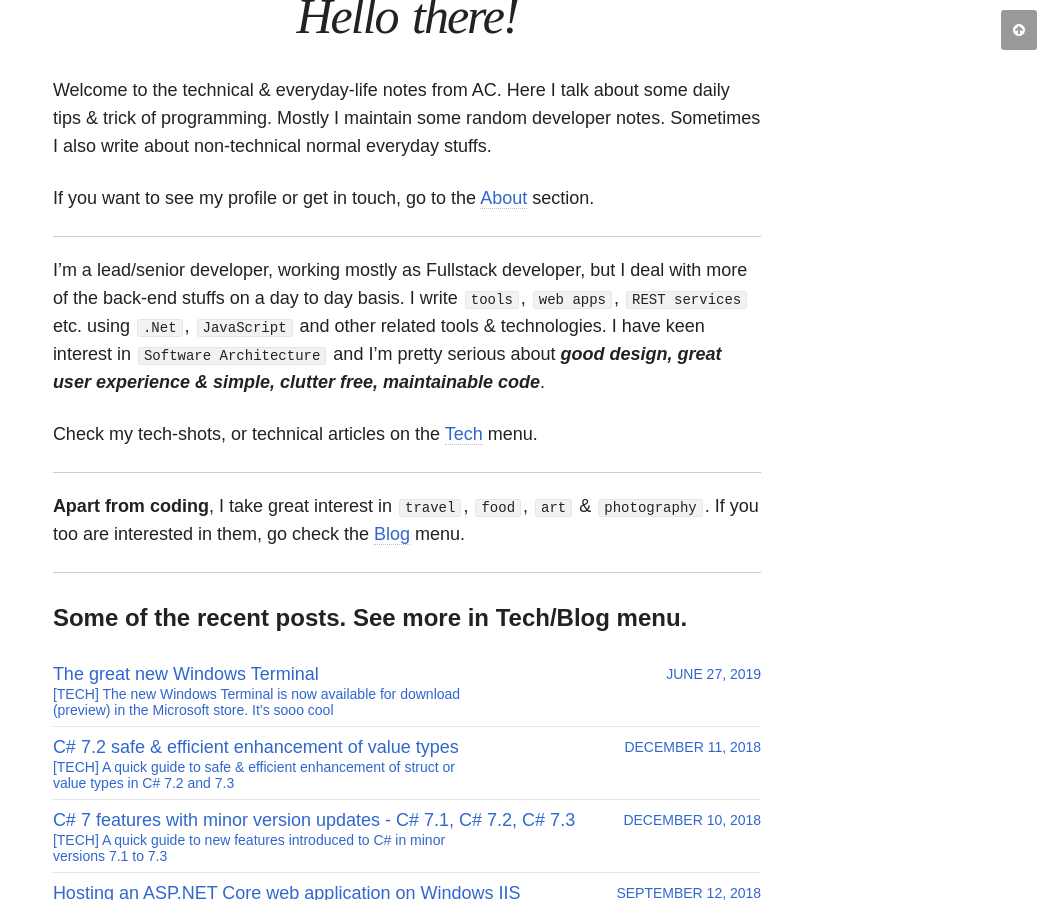
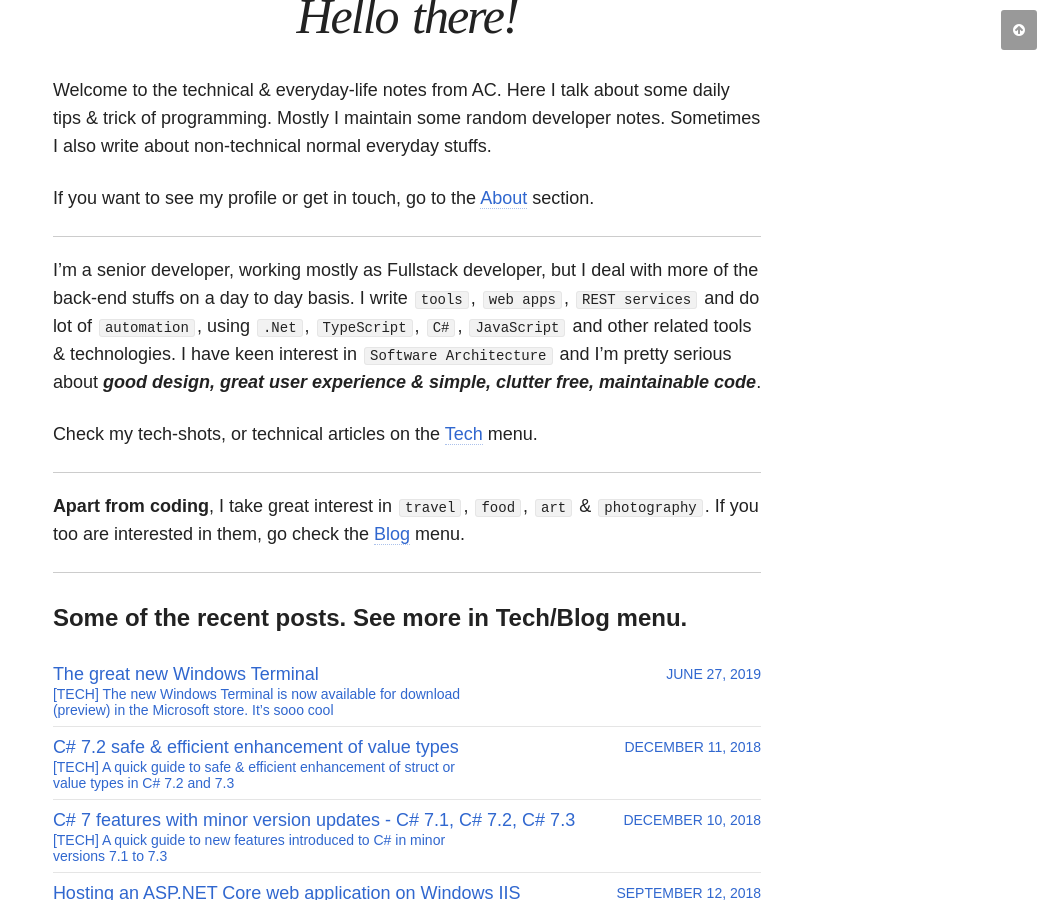
Before and after one commit to chakrabar/chakrabar.github.io, a Jekyll site: the page built from index.md, in a window 1280 px wide and 900 px high, scrolled down 484 px. Shown: the whole window, without its empty margins (233-1280 px from the left). Built offline with Jekyll 4.4.1, drawn with Linux system fonts in a browser that asks for light colours; nearby versions of some CDN libraries.

Commit message:
Some more updates

```diff
--- a/about/index.html
+++ b/about/index.html
@@ -31,10 +31,10 @@ image:
                 <i class="fa fa-github-square"></i>
                 Check out my projects on <a href="https://github.com/chakrabar" target="_blank">Github</a>
             </li>
-            <li>
+            <!-- <li>
                 <i class="fa fa-linkedin-square"></i>
                 Connect with me on <a href="https://www.linkedin.com/in/charghya" target="_blank">Linkedin</a>
-            </li>
+            </li> -->
             <li>
                 <i class="fa fa-envelope-square"></i>
                 Shoot out an email to <a href="mailto:codenfood@outlook.com">codenfood@outlook.com</a>
--- a/index.md
+++ b/index.md
@@ -10,7 +10,7 @@ If you want to see my profile or get in touch, go to the [About](/about) section
 
 ----
 
-I'm a lead/senior developer, working mostly as Fullstack developer, but I deal with more of the back-end stuffs on a day to day basis. I write `tools`, `web apps`, `REST services` etc. using `.Net`, `JavaScript` and other related tools & technologies. I have keen interest in `Software Architecture` and I'm pretty serious about ***good design, great user experience & simple, clutter free, maintainable code***.
+I'm a senior developer, working mostly as Fullstack developer, but I deal with more of the back-end stuffs on a day to day basis. I write `tools`, `web apps`, `REST services` and do lot of `automation`, using `.Net`, `TypeScript`, `C#`, `JavaScript` and other related tools & technologies. I have keen interest in `Software Architecture` and I'm pretty serious about ***good design, great user experience & simple, clutter free, maintainable code***.
 
 Check my tech-shots, or technical articles on the [Tech](/articles/) menu.
 
```
Also changed, not shown: _posts/articles/2019-06-27-new-windows-terminal.md (+12 -11 lines).
